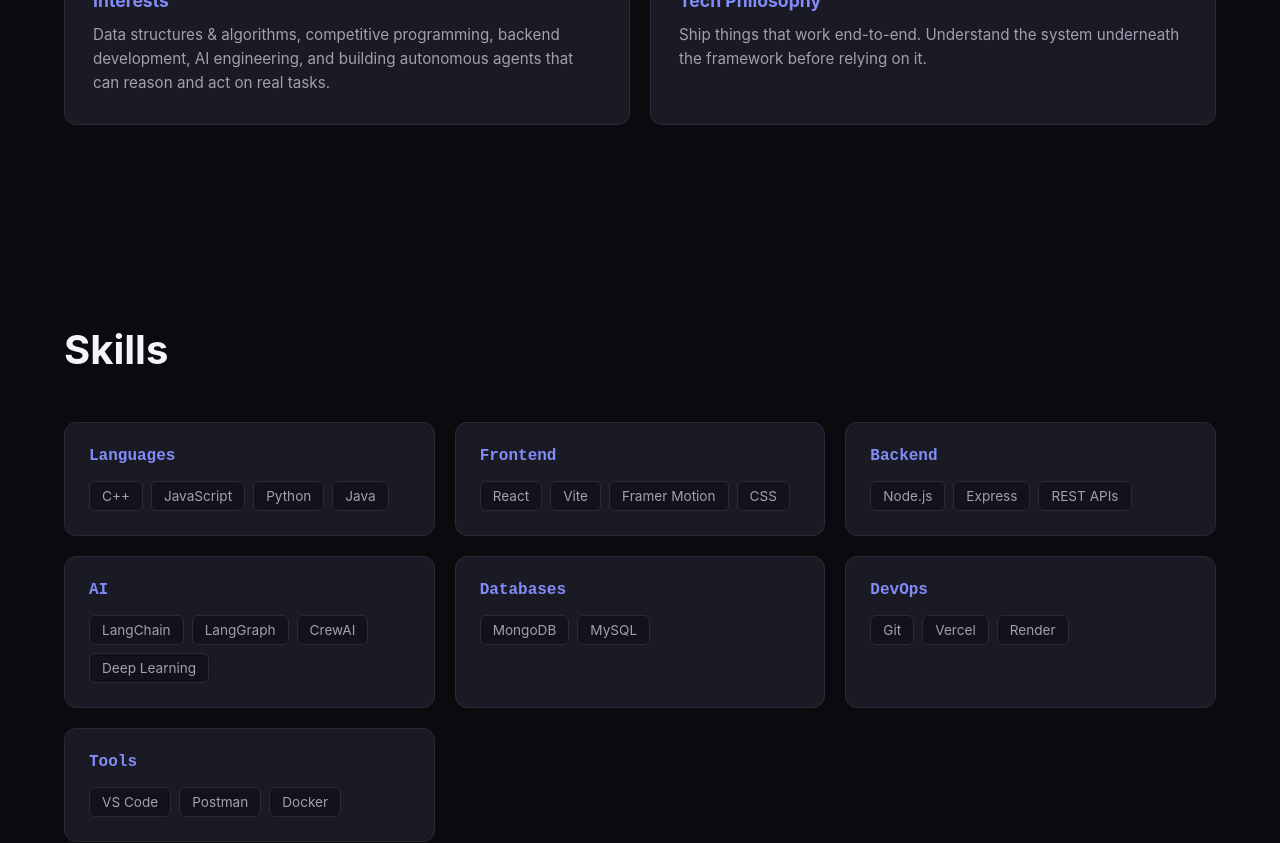
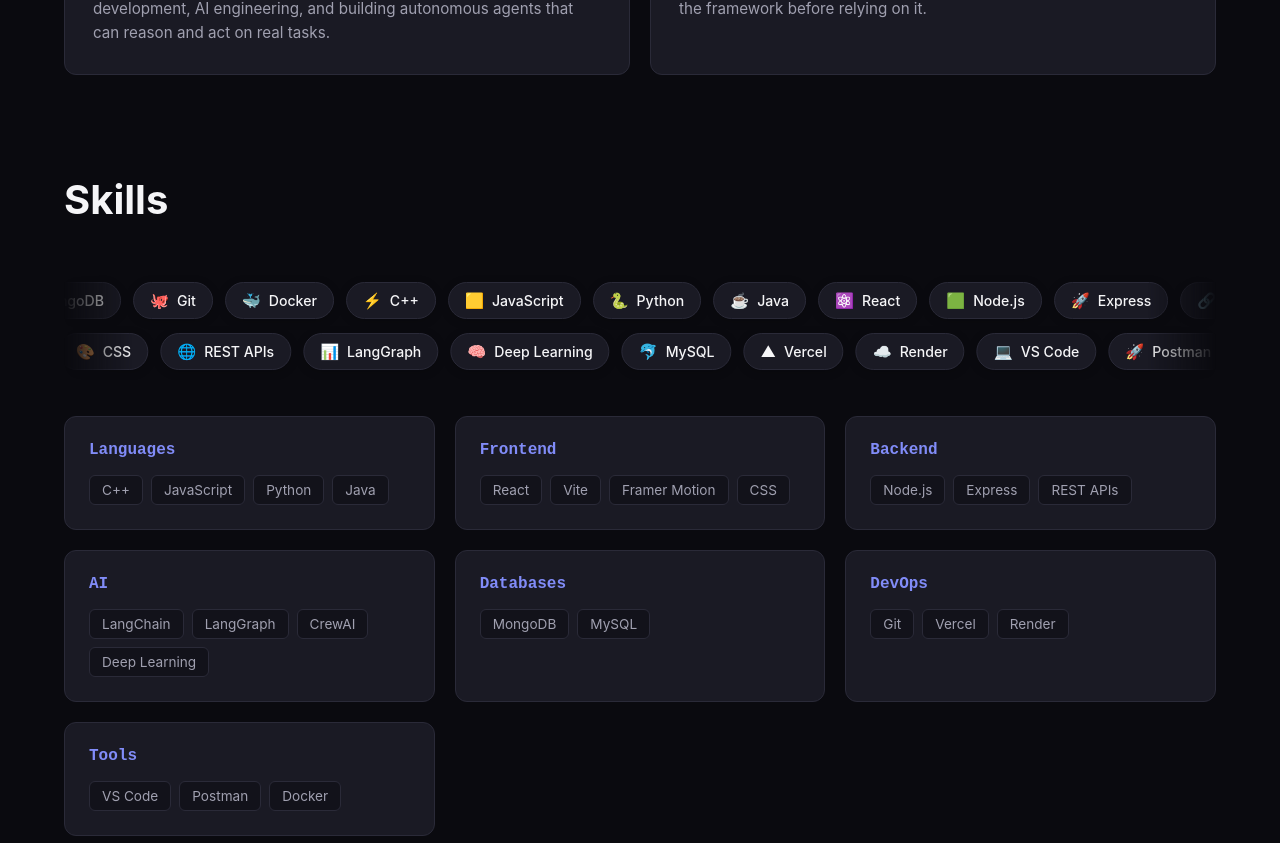
Before and after one commit to Mayankkvv/portfolio, a React (Vite) app: page / in a window 1280 px wide. Shown: the part 1740-2583 px from the top of the page. Built offline with nearby package versions, Linux system fonts and the light colour scheme; no server answers.

Commit message:
Reduce section padding and add dual-direction skills marquee banner

```diff
--- a/src/components/About.css
+++ b/src/components/About.css
@@ -1,7 +1,7 @@
 .about {
   max-width: var(--max-content-width);
   margin: 0 auto;
-  padding: 100px 24px;
+  padding: 50px 24px;
 }
 
 .section-title {
--- a/src/components/Achievements.css
+++ b/src/components/Achievements.css
@@ -1,7 +1,7 @@
 .achievements {
   max-width: var(--max-content-width);
   margin: 0 auto;
-  padding: 100px 24px;
+  padding: 50px 24px;
 }
 
 .achievements-grid {
--- a/src/components/CodingProfiles.css
+++ b/src/components/CodingProfiles.css
@@ -1,7 +1,7 @@
 .coding-profiles {
   max-width: var(--max-content-width);
   margin: 0 auto;
-  padding: 100px 24px;
+  padding: 50px 24px;
 }
 
 .coding-profiles-grid {
--- a/src/components/Contact.css
+++ b/src/components/Contact.css
@@ -1,7 +1,7 @@
 .contact {
   max-width: 700px;
   margin: 0 auto;
-  padding: 100px 24px 140px;
+  padding: 50px 24px 80px;
 }
 
 .contact-form {
--- a/src/components/Projects.css
+++ b/src/components/Projects.css
@@ -1,7 +1,7 @@
 .projects {
   max-width: var(--max-content-width);
   margin: 0 auto;
-  padding: 100px 24px;
+  padding: 50px 24px;
 }
 
 .projects-grid {
--- a/src/components/Skills.css
+++ b/src/components/Skills.css
@@ -1,7 +1,83 @@
 .skills {
   max-width: var(--max-content-width);
   margin: 0 auto;
-  padding: 100px 24px;
+  padding: 50px 24px;
+}
+
+.skills-marquee-container {
+  margin-bottom: 36px;
+  overflow: hidden;
+  position: relative;
+  mask-image: linear-gradient(90deg, transparent 0%, #000 6%, #000 94%, transparent 100%);
+  -webkit-mask-image: linear-gradient(90deg, transparent 0%, #000 6%, #000 94%, transparent 100%);
+  display: flex;
+  flex-direction: column;
+  gap: 14px;
+  padding: 10px 0;
+}
+
+.skills-marquee-track {
+  display: flex;
+  width: max-content;
+  gap: 12px;
+}
+
+.skills-marquee-track.track-ltr {
+  animation: marqueeLTR 30s linear infinite;
+}
+
+.skills-marquee-track.track-rtl {
+  animation: marqueeRTL 30s linear infinite;
+}
+
+.skills-marquee-container:hover .skills-marquee-track {
+  animation-play-state: paused;
+}
+
+@keyframes marqueeLTR {
+  0% {
+    transform: translateX(-50%);
+  }
+  100% {
+    transform: translateX(0%);
+  }
+}
+
+@keyframes marqueeRTL {
+  0% {
+    transform: translateX(0%);
+  }
+  100% {
+    transform: translateX(-50%);
+  }
+}
+
+.skill-banner-badge {
+  display: inline-flex;
+  align-items: center;
+  gap: 8px;
+  background: var(--color-surface);
+  border: 1px solid var(--color-border);
+  color: var(--color-text-primary);
+  font-size: 0.88rem;
+  font-weight: 500;
+  padding: 8px 16px;
+  border-radius: 30px;
+  white-space: nowrap;
+  transition: all 0.25s ease;
+  box-shadow: 0 2px 10px rgba(0, 0, 0, 0.2);
+}
+
+.skill-banner-badge:hover {
+  border-color: var(--color-accent);
+  background: rgba(99, 102, 241, 0.14);
+  color: #ffffff;
+  transform: translateY(-2px);
+  box-shadow: 0 4px 18px rgba(99, 102, 241, 0.3);
+}
+
+.skill-banner-badge .badge-icon {
+  font-size: 0.95rem;
 }
 
 .skills-grid {
--- a/src/components/Skills.jsx
+++ b/src/components/Skills.jsx
@@ -12,10 +12,62 @@
   { category: 'Tools', items: ['VS Code', 'Postman', 'Docker'] },
 ]
 
+const marqueeSkillsRow1 = [
+  { name: 'C++', icon: '⚡' },
+  { name: 'JavaScript', icon: '🟨' },
+  { name: 'Python', icon: '🐍' },
+  { name: 'Java', icon: '☕' },
+  { name: 'React', icon: '⚛️' },
+  { name: 'Node.js', icon: '🟩' },
+  { name: 'Express', icon: '🚀' },
+  { name: 'LangChain', icon: '🔗' },
+  { name: 'CrewAI', icon: '🤖' },
+  { name: 'MongoDB', icon: '🍃' },
+  { name: 'Git', icon: '🐙' },
+  { name: 'Docker', icon: '🐳' },
+]
+
+const marqueeSkillsRow2 = [
+  { name: 'Vite', icon: '⚡' },
+  { name: 'Framer Motion', icon: '🎨' },
+  { name: 'CSS', icon: '🎨' },
+  { name: 'REST APIs', icon: '🌐' },
+  { name: 'LangGraph', icon: '📊' },
+  { name: 'Deep Learning', icon: '🧠' },
+  { name: 'MySQL', icon: '🐬' },
+  { name: 'Vercel', icon: '▲' },
+  { name: 'Render', icon: '☁️' },
+  { name: 'VS Code', icon: '💻' },
+  { name: 'Postman', icon: '🚀' },
+]
+
 function Skills() {
   return (
     <section id="skills" className="skills">
       <h2 className="section-title"><RevealText text="Skills" /></h2>
+
+      <div className="skills-marquee-container">
+        {/* Row 1: Left to Right */}
+        <div className="skills-marquee-track track-ltr">
+          {[...marqueeSkillsRow1, ...marqueeSkillsRow1].map((skill, index) => (
+            <div key={`row1-${skill.name}-${index}`} className="skill-banner-badge">
+              <span className="badge-icon">{skill.icon}</span>
+              <span>{skill.name}</span>
+            </div>
+          ))}
+        </div>
+
+        {/* Row 2: Right to Left */}
+        <div className="skills-marquee-track track-rtl">
+          {[...marqueeSkillsRow2, ...marqueeSkillsRow2].map((skill, index) => (
+            <div key={`row2-${skill.name}-${index}`} className="skill-banner-badge">
+              <span className="badge-icon">{skill.icon}</span>
+              <span>{skill.name}</span>
+            </div>
+          ))}
+        </div>
+      </div>
+
       <div className="skills-grid">
         {skillGroups.map((group, i) => (
           <motion.div
--- a/src/components/Timeline.css
+++ b/src/components/Timeline.css
@@ -1,7 +1,7 @@
 .timeline-section {
   max-width: var(--max-content-width);
   margin: 0 auto;
-  padding: 100px 24px;
+  padding: 50px 24px;
 }
 
 .timeline-track {
```
